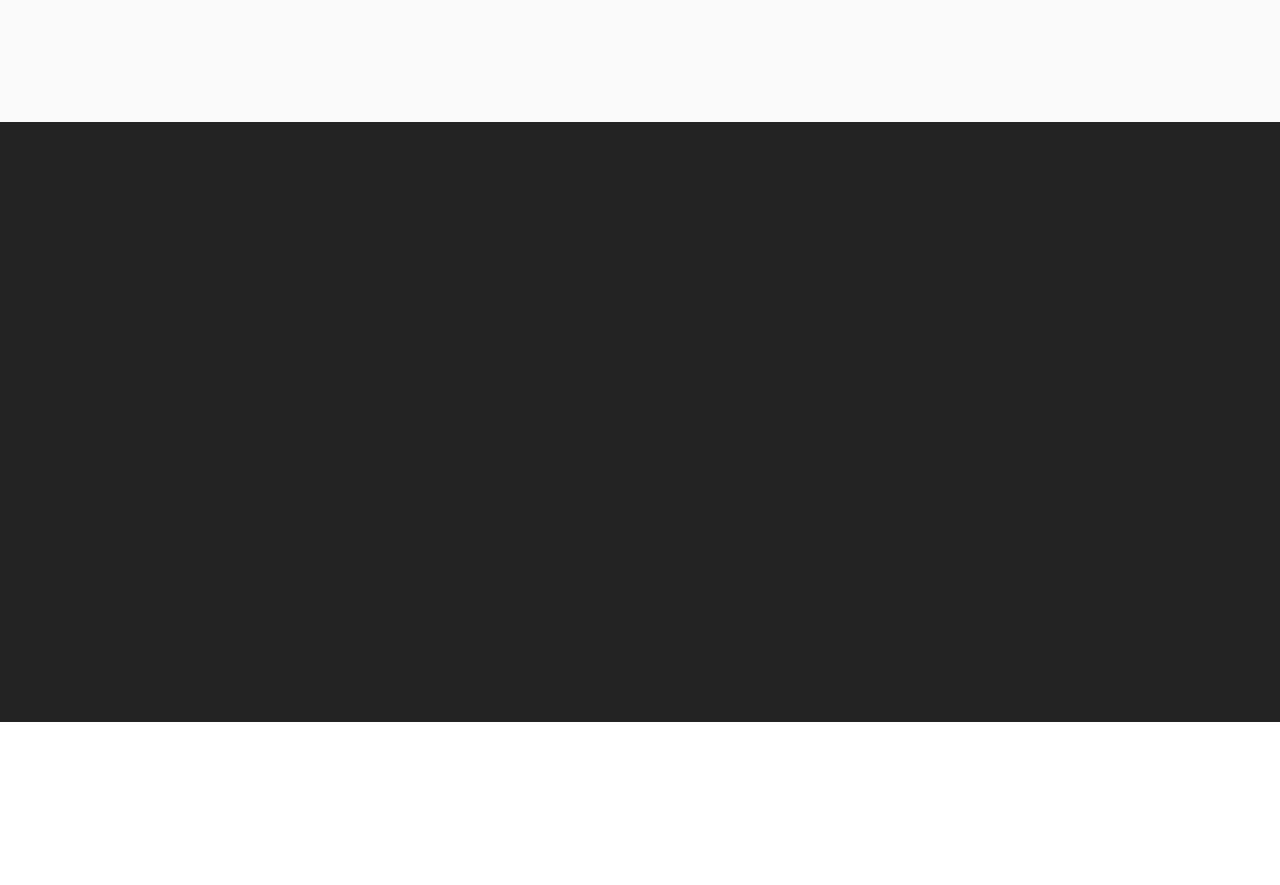
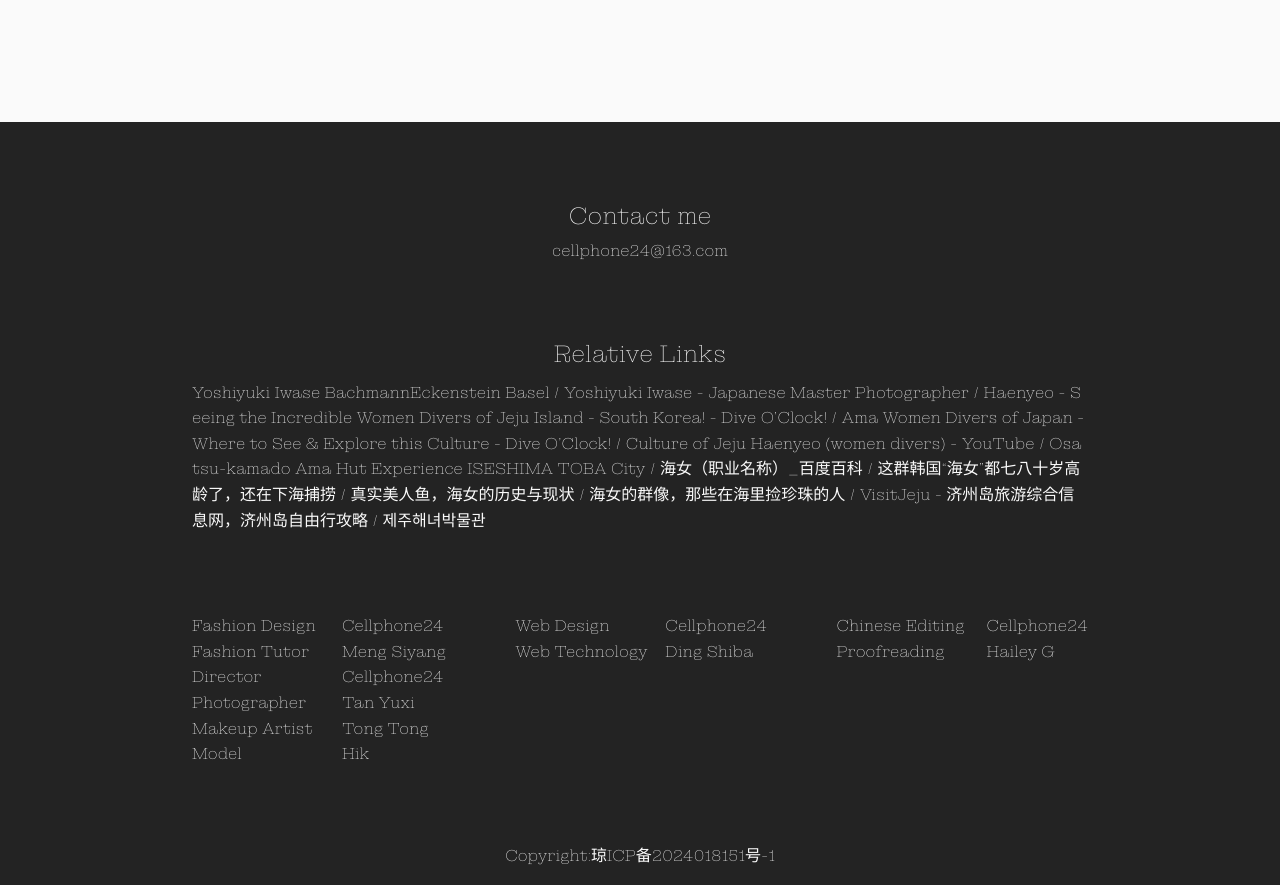
Before and after one commit to DingShiba/Is-Land, a Vue app: page /#/index in a window 1280 px wide. Shown: the part 5020-5905 px from the top of the page. Before the commit the page ends 5742 px from the top, so only its background shows below. Built offline with nearby package versions, Linux system fonts and the light colour scheme.

Commit message:
完成页脚

```diff
--- a/src/assets/language/en.js
+++ b/src/assets/language/en.js
@@ -20,6 +20,20 @@ export default {
         },
         area5:{
             describe:"This series originates from the designer's observations of the balance between the ama and the buoyancy system, integrating the concepts of \"buoyancy\" and \"symbiosis\" into the design. The work focuses on the current situation of the ama, offering a new interpretation of this ancient yet fading traditional way of life."
+        },
+        footer:{
+            lianxi:"Contact me",
+            lianjie:"Relative Links",
+            fashionDesign:'Fashion Design',
+            fashionTutor:"Fashion Tutor",
+            Director:"Director",
+            Photographer:"Photographer",
+            MakeupArtist:"Makeup Artist",
+            Model:"Model",
+            WebDesign:"Web Design",
+            WebTechnology:"Web Technology",
+            ChineseEditing:"Chinese Editing",
+            Proofreading:"Proofreading"
         }
     },
     page1:{
--- a/src/assets/language/zh.js
+++ b/src/assets/language/zh.js
@@ -1,60 +1,73 @@
-
 export default {
     meg: {
         username: '姓名',
         email: '邮箱'
     },
-    page0:{
-        textArea:"海女文化曾广泛分布在亚洲的沿海地区，海女们充满能量与生命力，是绽放在东亚的一股极具辨识度的女性力量。海女们的一切都围绕着大海，她们是最熟练的海洋猎手，严格遵守并崇信自然之规，是散落在人间的海洋精灵。海女文化可追溯至几千年前，但现在似乎末路将至。这个作品关注海女与海女的处境，将海女和她们的狩猎工具作为设计点，将“平衡”与“漂浮”两个概念当作核心，为这个古老但式微的传统生活方式贡献一个新的解读。",
-        describe1:'- 2020中国国际大学生时装周男装设计奖',
-        describe2:'2020中国国际大学生时装周科技创新奖',
-        footer1:"图片来源（左到右）：岩濑祯之 ：海女（Seaweed Harvest , 1956, Yoshiyuki Iwase）",
-        footer2:"网络：未能找到准确的出处",
-        left1:"“与海相伴的人们身上充满着喜悦与悲伤......我将自己沉浸在他们的世界里。”— 岩濑祯之（Iwase Yoshiyuki), 1983",
-        left2:"海女，指通常不穿戴辅助呼吸装置，以下潜到海底捕获贵重底栖海洋生物为营生的职业女性。她们像是海床上的猎人，捕猎生活在海底的龙虾、鲍鱼、海胆、章鱼等海洋生物。在东亚、东南亚以及南亚等亚洲沿海地区都曾有海女存在过；在日本和韩国的沿海地区，海女的足迹曾经广泛分布并形成独特的文化。然而随着机械捕捞和人工养殖技术的发展，从事海女的人数已经大大缩减。",
-        area2:{
-            describe1:"从海洋中讨生活从来不是一件容易的事情，海底的环境极其复杂，海女既要防范可能的袭击，也要小心海底锋利的礁石和坚韧的水草。一位技艺纯熟的海女除了需要长期训练带来的良好水性，更需要一颗果毅而细腻的心。",
-            describe2:"但就算是一名素质优异的海女，也难以完全防范由于衣物或工具卡在礁石上，而来不及脱身丧命的悲剧。因此古时的海女常常赤裸着身体潜水或仅穿着单薄的布衣行事。到了近现代，贴身的硅胶泳衣为海女们提供了更全面的保障，让她们在水中作业更加游刃有余。",
-            describe3:"作为传统的第一产业的一种，海女所使用的工具并不多也不复杂，除了一套合身的潜水衣以外，她们还需要一套趁手的工具去撬动腹足动物强健的足部肌肉，以及一套从海面上看过去十分醒目的“漂浮物系统”装备。",
-            fixed1:"所谓的“漂浮物系统”一般由一个在水面的浮漂和一个具有收纳功能的网兜构成，有些海女则直接使用一个结实的巨大木桶兼顾起这两项职能。",
-            fixed2:"工作时，这个“系统”就就静静地漂在海面上，被一根结实的安全绳与海女连接在一起，海女无数次地往返于海底和她的水面“小岛”。在日复一日的沉浮中，海女为自己赚得地位与富足。"
+    page0: {
+        textArea: "海女文化曾广泛分布在亚洲的沿海地区，海女们充满能量与生命力，是绽放在东亚的一股极具辨识度的女性力量。海女们的一切都围绕着大海，她们是最熟练的海洋猎手，严格遵守并崇信自然之规，是散落在人间的海洋精灵。海女文化可追溯至几千年前，但现在似乎末路将至。这个作品关注海女与海女的处境，将海女和她们的狩猎工具作为设计点，将“平衡”与“漂浮”两个概念当作核心，为这个古老但式微的传统生活方式贡献一个新的解读。",
+        describe1: '- 2020中国国际大学生时装周男装设计奖',
+        describe2: '2020中国国际大学生时装周科技创新奖',
+        footer1: "图片来源（左到右）：岩濑祯之 ：海女（Seaweed Harvest , 1956, Yoshiyuki Iwase）",
+        footer2: "网络：未能找到准确的出处",
+        left1: "“与海相伴的人们身上充满着喜悦与悲伤......我将自己沉浸在他们的世界里。”— 岩濑祯之（Iwase Yoshiyuki), 1983",
+        left2: "海女，指通常不穿戴辅助呼吸装置，以下潜到海底捕获贵重底栖海洋生物为营生的职业女性。她们像是海床上的猎人，捕猎生活在海底的龙虾、鲍鱼、海胆、章鱼等海洋生物。在东亚、东南亚以及南亚等亚洲沿海地区都曾有海女存在过；在日本和韩国的沿海地区，海女的足迹曾经广泛分布并形成独特的文化。然而随着机械捕捞和人工养殖技术的发展，从事海女的人数已经大大缩减。",
+        area2: {
+            describe1: "从海洋中讨生活从来不是一件容易的事情，海底的环境极其复杂，海女既要防范可能的袭击，也要小心海底锋利的礁石和坚韧的水草。一位技艺纯熟的海女除了需要长期训练带来的良好水性，更需要一颗果毅而细腻的心。",
+            describe2: "但就算是一名素质优异的海女，也难以完全防范由于衣物或工具卡在礁石上，而来不及脱身丧命的悲剧。因此古时的海女常常赤裸着身体潜水或仅穿着单薄的布衣行事。到了近现代，贴身的硅胶泳衣为海女们提供了更全面的保障，让她们在水中作业更加游刃有余。",
+            describe3: "作为传统的第一产业的一种，海女所使用的工具并不多也不复杂，除了一套合身的潜水衣以外，她们还需要一套趁手的工具去撬动腹足动物强健的足部肌肉，以及一套从海面上看过去十分醒目的“漂浮物系统”装备。",
+            fixed1: "所谓的“漂浮物系统”一般由一个在水面的浮漂和一个具有收纳功能的网兜构成，有些海女则直接使用一个结实的巨大木桶兼顾起这两项职能。",
+            fixed2: "工作时，这个“系统”就就静静地漂在海面上，被一根结实的安全绳与海女连接在一起，海女无数次地往返于海底和她的水面“小岛”。在日复一日的沉浮中，海女为自己赚得地位与富足。"
         },
-        area5:{
-            describe:"此系列作品来源自设计师对海女与漂浮物之间平衡关系的观察，将“漂浮”和“共生”的概念融入设计，作品聚焦海女的现今处境，为这个古老但式微的传统生活方式贡献一个新的解读。"
+        area5: {
+            describe: "此系列作品来源自设计师对海女与漂浮物之间平衡关系的观察，将“漂浮”和“共生”的概念融入设计，作品聚焦海女的现今处境，为这个古老但式微的传统生活方式贡献一个新的解读。"
+        },
+        footer: {
+            lianxi: "与我联系",
+            lianjie:"相关链接",
+            fashionDesign:'服装设计',
+            fashionTutor:"服装指导",
+            Director:"摄影导演",
+            Photographer:"摄影师",
+            MakeupArtist:"化妆师",
+            Model:"模特",
+            WebDesign:"网站设计",
+            WebTechnology:"网站技术",
+            ChineseEditing:"中文编辑",
+            Proofreading:"文字校验"
         }
     },
-    page1:{
-        describe1:"海女们传统的狩猎模式决定了她们所从事的是对海洋环境最友好的职业，为了防止过度捕捞，海女严格遵守对于下海捕捞的规定，不会捕捞尚未长成的海产品。",
-        describe2:"这种与海洋和谐共处的生活方式至今可能已经持续了几千年了，但海女的具体起源很难考证，特别是很难确定其职业化的起点。",
-        describe3:"关于海女这一职业鲜明的性别指向性从何而来有着不同的说法：认可度较高的说法之一是，由于女性普遍天生的更细心，且皮下脂肪更多，在高科技的潜水衣被应用前，女性较之男性更适合潜水作业；也有人认为历史上长期的战争导致男性劳动力减少，女性渐渐开始承担更多的生产工作；再如古代的朝鲜曾经实行不平衡的税收制度，导致男性工作需要交付更重的税，所以女性外出工作更能减轻家庭的负担……这些说法各有道理，很难确定哪一点是决定性的因素，但是作为结果就是，久而久之地，在亚洲的沿海地区形成了“海女”这一特殊的职业称谓。",
-        area3:{
-            title:"飘在空中，浮在水面",
-            describe1:"该服装作品对核心部分的设计是一个复杂的不断试错的过程，设计师想让这些部分作为服装的亮点，在最直观的视觉效果上就给人带来一种“浮动”的感觉，并且与服装的其余的部分作为一个整体，带来一种视觉上的平衡感。",
-            describe2:"在长期的测试后，市面上常用作食品包装的镀铝膜被最终选择，这是一种复合铝膜，比常见的铝膜更柔软有韧性，具有一定的耐撕扯能力，并且可以使用小型电熨斗隔棉布熨烫封口，具有很好的气密性。这种材料还可以通过UV喷绘机上色，上色过后材料会呈现有颗粒度的哑光质感。注入氦气让铝箔气囊更加轻盈，甚至真正地漂浮。"
+    page1: {
+        describe1: "海女们传统的狩猎模式决定了她们所从事的是对海洋环境最友好的职业，为了防止过度捕捞，海女严格遵守对于下海捕捞的规定，不会捕捞尚未长成的海产品。",
+        describe2: "这种与海洋和谐共处的生活方式至今可能已经持续了几千年了，但海女的具体起源很难考证，特别是很难确定其职业化的起点。",
+        describe3: "关于海女这一职业鲜明的性别指向性从何而来有着不同的说法：认可度较高的说法之一是，由于女性普遍天生的更细心，且皮下脂肪更多，在高科技的潜水衣被应用前，女性较之男性更适合潜水作业；也有人认为历史上长期的战争导致男性劳动力减少，女性渐渐开始承担更多的生产工作；再如古代的朝鲜曾经实行不平衡的税收制度，导致男性工作需要交付更重的税，所以女性外出工作更能减轻家庭的负担……这些说法各有道理，很难确定哪一点是决定性的因素，但是作为结果就是，久而久之地，在亚洲的沿海地区形成了“海女”这一特殊的职业称谓。",
+        area3: {
+            title: "飘在空中，浮在水面",
+            describe1: "该服装作品对核心部分的设计是一个复杂的不断试错的过程，设计师想让这些部分作为服装的亮点，在最直观的视觉效果上就给人带来一种“浮动”的感觉，并且与服装的其余的部分作为一个整体，带来一种视觉上的平衡感。",
+            describe2: "在长期的测试后，市面上常用作食品包装的镀铝膜被最终选择，这是一种复合铝膜，比常见的铝膜更柔软有韧性，具有一定的耐撕扯能力，并且可以使用小型电熨斗隔棉布熨烫封口，具有很好的气密性。这种材料还可以通过UV喷绘机上色，上色过后材料会呈现有颗粒度的哑光质感。注入氦气让铝箔气囊更加轻盈，甚至真正地漂浮。"
         },
-        area5:{
-            describe1:"海女大多患有不同程度的职业病，通常在腰腿部或在心肺处，但长年磨砺出的躯体却也让海女比普通人更加长寿。海女文化强调独立和强大的女性精神，对女性之间友谊的赞颂，形成了强大的社区力量。",
-            describe2:"海女们不惧风浪和猛兽，也不惧怕侵略者。自1932年起，韩国济州岛的海女们主导了数百场反抗日本殖民侵略的斗争，是韩国历史上最大规模的以女性为主导的抗日救亡活动。后来，韩国政府在运动的起点，济州岛旧左邑下道里3204-1修建了海女抗日纪念公园和海女博物馆。"
+        area5: {
+            describe1: "海女大多患有不同程度的职业病，通常在腰腿部或在心肺处，但长年磨砺出的躯体却也让海女比普通人更加长寿。海女文化强调独立和强大的女性精神，对女性之间友谊的赞颂，形成了强大的社区力量。",
+            describe2: "海女们不惧风浪和猛兽，也不惧怕侵略者。自1932年起，韩国济州岛的海女们主导了数百场反抗日本殖民侵略的斗争，是韩国历史上最大规模的以女性为主导的抗日救亡活动。后来，韩国政府在运动的起点，济州岛旧左邑下道里3204-1修建了海女抗日纪念公园和海女博物馆。"
         },
-        area6:{
-            text1:"“我是有福气的人，我的孩子们都比我先去世了。”",
-            text2:"“我丈夫死后，三个孩子也随他去了。”",
-            text3:"“我是个幸运的老太太，还活在世上。”",
-            text4:"“我需要早点死掉。”",
-            text5:"“但一旦死神从那边走来，我会跑掉的。”",
-            text6:"“我会努力逃跑的。”"
+        area6: {
+            text1: "“我是有福气的人，我的孩子们都比我先去世了。”",
+            text2: "“我丈夫死后，三个孩子也随他去了。”",
+            text3: "“我是个幸运的老太太，还活在世上。”",
+            text4: "“我需要早点死掉。”",
+            text5: "“但一旦死神从那边走来，我会跑掉的。”",
+            text6: "“我会努力逃跑的。”"
         },
-        area7:{
-            text:"继续向下滑动到下一页"
+        area7: {
+            text: "继续向下滑动到下一页"
         }
     },
-    page2:{
-        describe1:"1969年7月20日，人类首次踏上月球，宇航员奥尔德林形容“那是一片’壮丽的荒凉’”。当航天员出舱工作时，一根不长的安全绳连接着他/她和空间站，他们在黑色中漂浮，周围是一片沉寂。",
-        describe2:"而在地球上，最能与宇航员们感同身受的角色之一大概就是海女了，在海浪的一起一伏中，陪伴着她们的就只有小小的浮漂了。",
+    page2: {
+        describe1: "1969年7月20日，人类首次踏上月球，宇航员奥尔德林形容“那是一片’壮丽的荒凉’”。当航天员出舱工作时，一根不长的安全绳连接着他/她和空间站，他们在黑色中漂浮，周围是一片沉寂。",
+        describe2: "而在地球上，最能与宇航员们感同身受的角色之一大概就是海女了，在海浪的一起一伏中，陪伴着她们的就只有小小的浮漂了。",
         describe3: "漂在水面上看，这个世界被以色彩区隔，反而变得简单了。视线中只有上方的天蓝色和下面的海蓝色。安全绳连接着的海女和浮漂就像是一座冰山，露在海面之上的只是冰山一角，而更重要的部分向水面之下深深扎入。海女一趟一趟地往返于她的“小岛”和海底，将捕获的珍贵海产品装入海面的网兜中；当在海中遇到任何意料之外的事情时，海女也可以沿着安全绳的方向迅速返回。对于海女而言，浮在海面的小岛就是让她心安的陆地。"
     },
-    page3:{
-        describe1:"“把自己收拾得好看些。这样海螺就会说，\n" +
+    page3: {
+        describe1: "“把自己收拾得好看些。这样海螺就会说，\n" +
             "‘这个奶奶很漂亮’，就会跟你走了。”\n" +
             "“我已经收拾了。但是看起来还是这样。”\n" +
             "“就算我不漂亮还是很受欢迎。”"
--- a/src/views/page0/index.vue
+++ b/src/views/page0/index.vue
@@ -9,7 +9,23 @@ export default {
   props: ["language"],
   data() {
     return {
-      stArr: []
+      stArr: [],
+      linksEn: "Yoshiyuki Iwase BachmannEckenstein Basel / Yoshiyuki Iwase - Japanese Master Photographer / Haenyeo - Seeing the Incredible Women Divers of Jeju Island - South Korea! - Dive O'Clock! / Ama Women Divers of Japan - Where to See & Explore this Culture - Dive O'Clock! / Culture of Jeju Haenyeo (women divers) - YouTube / Osatsu-kamado Ama Hut Experience ISESHIMA TOBA City / 海女（职业名称）_百度百科 / 这群韩国“海女”都七八十岁高龄了，还在下海捕捞 / 真实美人鱼，海女的历史与现状 / 海女的群像，那些在海里捡珍珠的人 / VisitJeju - 济州岛旅游综合信息网，济州岛自由行攻略 / 제주해녀박물관 ",
+      linksZh: "Yoshiyuki Iwase BachmannEckenstein Basel / Yoshiyuki Iwase - Japanese Master Photographer / Haenyeo - Seeing the Incredible Women Divers of Jeju Island - South Korea! - Dive O'Clock! / Ama Women Divers of Japan - Where to See & Explore this Culture - Dive O'Clock! / Culture of Jeju Haenyeo (women divers) - YouTube / Osatsu-kamado Ama Hut Experience ISESHIMA TOBA City / 海女（职业名称）_百度百科 / 这群韩国“海女”都七八十岁高龄了，还在下海捕捞 / 真实美人鱼，海女的历史与现状 / 海女的群像，那些在海里捡珍珠的人 / VisitJeju - 济州岛旅游综合信息网，济州岛自由行攻略 / 제주해녀박물관",
+      httpLinks: [
+        "http://1995-2015.undo.net/it/mostra/88438",
+          "http://yoshiyuki-iwase.blogspot.com/",
+          "https://www.diveoclock.com/destinations/Asia/South_Korea/Haenyeo/",
+          "https://www.diveoclock.com/destinations/Asia/Japan/Ama/",
+          "https://www.youtube.com/watch?v=lk7DQLMKBTE",
+          "https://osatsu.org/en/",
+          "https://baike.baidu.com/item/海女/71257",
+          "https://baijiahao.baidu.com/s?id=1720654313046941250&wfr=spider&for=pc",
+          "https://www.douban.com/note/691652759/?from=tag&_i=4530369HMV8gKP,8430195HMV8gKP",
+          "https://m.thepaper.cn/baijiahao_9306843",
+          "https://www.visitjeju.net/cn",
+          "http://www.jeju.go.kr/haenyeo/index.htm#english"
+      ]
     }
   },
   mounted() {
@@ -516,7 +532,7 @@ export default {
         <img class="cao-img-item cao-img-item4" src="./img/area-4-4.webp" alt="">
       </div>
     </section>
-    <section class="area-5">
+    <section class="area-5" style="overflow: hidden">
       <div class="area-5-title">
         <span>LOOK BOOK:</span>
       </div>
@@ -551,7 +567,80 @@ export default {
       </video>
     </section>
     <section class="footer">
-
+      <div class="lianxi">
+        <h2>{{ $t('page0.footer.lianxi') }}</h2>
+        <span>cellphone24@163.com</span>
+      </div>
+      <div class="lianjie">
+        <h2>{{ $t('page0.footer.lianjie') }}</h2>
+        <div class="links">
+          <span v-if="language=='en'">
+            <span v-for="(item,index) in linksEn.split('/')">
+              <a :href="httpLinks[index]"
+                class="link-item"
+                 target="_blank">{{item}}</a>
+            <span v-if="index<httpLinks.length-1">/</span>
+            </span>
+          </span>
+          <span v-else>
+            <span v-for="(item,index) in linksZh.split('/')">
+              <a :href="httpLinks[index]"
+                 class="link-item"
+                 target="_blank">{{item}}</a>
+            <span v-if="index<httpLinks.length-1">/</span>
+            </span>
+          </span>
+        </div>
+      </div>
+      <div class="introduce">
+        <div class="first-intro">
+          <div class="flex">
+            <div class="label">{{$t('page0.footer.fashionDesign')}}</div>
+            <div class="content">Cellphone24</div>
+          </div>
+          <div class="flex">
+            <div class="label">{{$t('page0.footer.fashionTutor')}}</div>
+            <div class="content">Meng Siyang</div>
+          </div>
+          <div class="flex">
+            <div class="label">{{$t('page0.footer.Director')}}</div>
+            <div class="content">Cellphone24</div>
+          </div>
+          <div class="flex">
+            <div class="label">{{$t('page0.footer.Photographer')}}</div>
+            <div class="content">Tan Yuxi</div>
+          </div>
+          <div class="flex">
+            <div class="label">{{$t('page0.footer.MakeupArtist')}}</div>
+            <div class="content">Tong Tong</div>
+          </div>
+          <div class="flex">
+            <div class="label">{{$t('page0.footer.Model')}}</div>
+            <div class="content">Hik</div>
+          </div>
+        </div>
+        <div class="second-intro">
+          <div class="flex">
+            <div class="label">{{$t('page0.footer.WebDesign')}}</div>
+            <div class="content">Cellphone24</div>
+          </div>
+          <div class="flex">
+            <div class="label">{{$t('page0.footer.WebTechnology')}}</div>
+            <div class="content">Ding Shiba</div>
+          </div>
+        </div>
+        <div class="third-intro">
+          <div class="flex">
+            <div class="label">{{$t('page0.footer.ChineseEditing')}}</div>
+            <div class="content">Cellphone24</div>
+          </div>
+          <div class="flex">
+            <div class="label">{{$t('page0.footer.Proofreading')}}</div>
+            <div class="content">Hailey G</div>
+          </div>
+        </div>
+      </div>
+      <div class="copyright">Copyright:琼ICP备2024018151号-1</div>
     </section>
   </div>
 </template>
@@ -974,9 +1063,53 @@ export default {
   }
 
   .footer {
+    color: #fafafa;
+    background-color: #232323;
 
-    height: 600px;
-    background-color: #232323;
+    .lianxi {
+      padding: 80px 0px;
+      text-align: center;
+    }
+    .lianjie{
+      text-align: center;
+      .links{
+        width: 70vw;
+        margin: auto;
+        word-break: break-all;
+        line-height: 1.6;
+        text-align: left;
+        .link-item {
+          color: #fafafa;
+          text-decoration: none;
+          font-family: var(--base-content-fontfamilly);
+        }
+        .link-item:hover {
+          text-decoration: underline;
+          transition: all 0.5s linear;
+        }
+      }
+
+    }
+    .introduce{
+      width: 70vw;
+      margin: 80px auto;
+      word-break: break-all;
+      line-height: 1.6;
+      text-align: left;
+      display: flex;
+      justify-content: space-between;
+
+      .flex{
+        display: flex;
+        .label{
+          width: 150px;
+        }
+      }
+    }
+    .copyright{
+      text-align: center;
+      padding-bottom: 20px;
+    }
   }
 
 }
```
